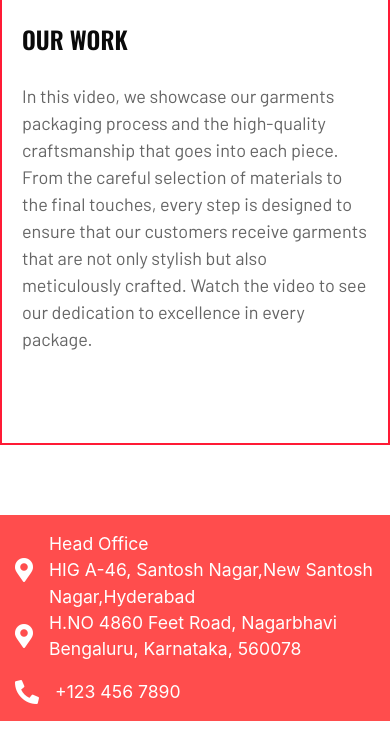
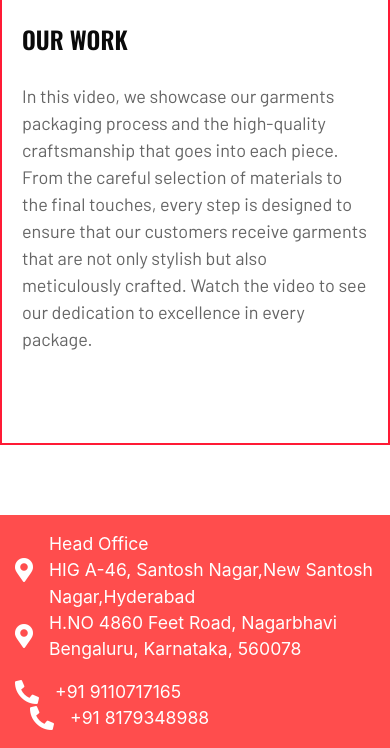
Before and after one commit to Shafi-Anwar/ipr, a plain HTML site: page index.html in a window 390 px wide. Shown: the part 2961-3709 px from the top of the page. Before the commit the page ends 3682 px from the top, so only its background shows below. Drawn offline with nearby package versions, Linux system fonts and the light colour scheme.

Commit message:
phone numbers on mobile

```diff
--- a/index.html
+++ b/index.html
@@ -287,8 +287,13 @@ India’s garment industry is celebrated for its diverse styles, vibrant textile
             <div class="col-12">
                 <div class="d-flex align-items-center">
                     <i class="fas fa-phone-alt mr-3" style="color: white; font-size: 1.5rem;"></i>
-                    <span style="color: white; font-size: 1.1rem;">+123 456 7890</span>
+                    <span style="color: white; font-size: 1.1rem;">+91 9110717165</span>
                 </div>
+                <div class="col-12">
+                    <div class="d-flex align-items-center">
+                        <i class="fas fa-phone-alt mr-3" style="color: white; font-size: 1.5rem;"></i>
+                        <span style="color: white; font-size: 1.1rem;">+91 8179348988</span>
+                    </div>
             </div>
         </div>
     </div>
```
